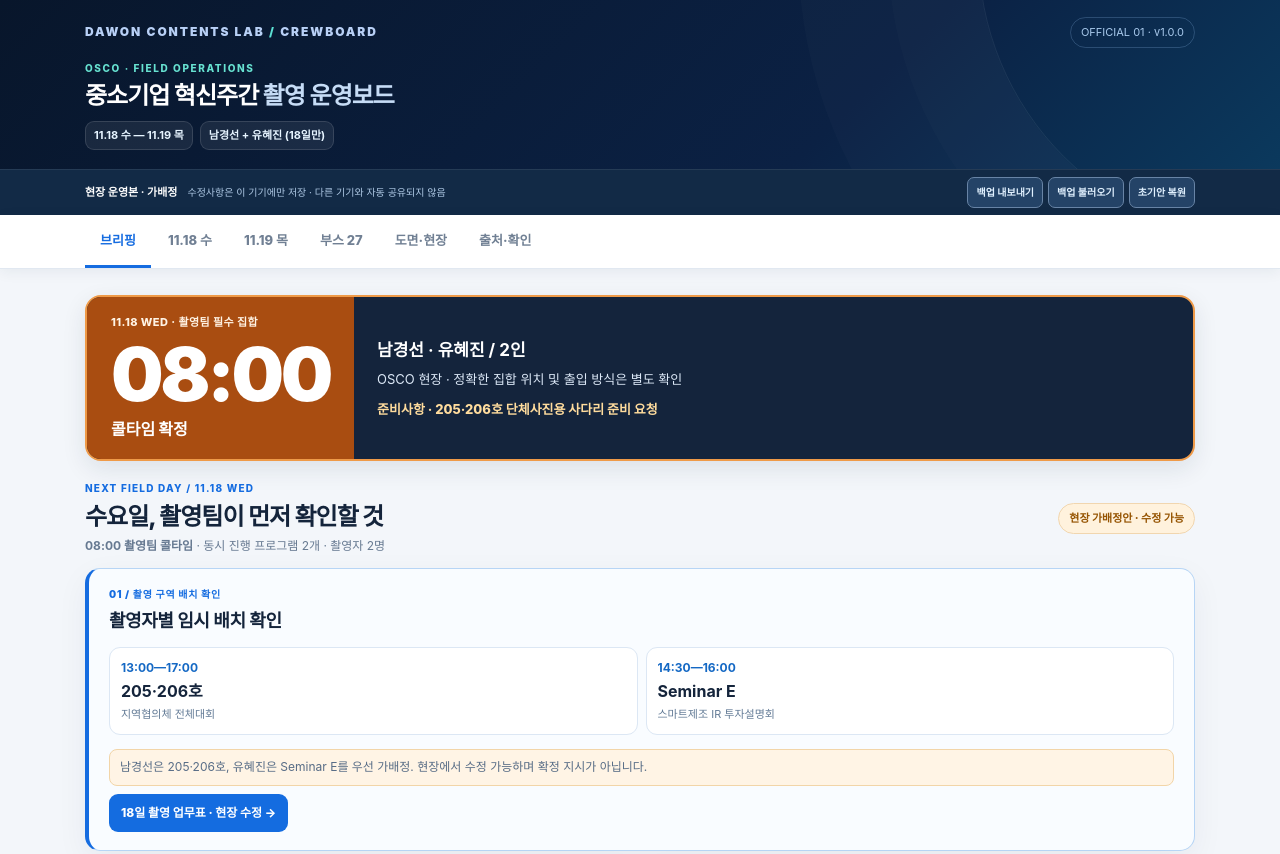
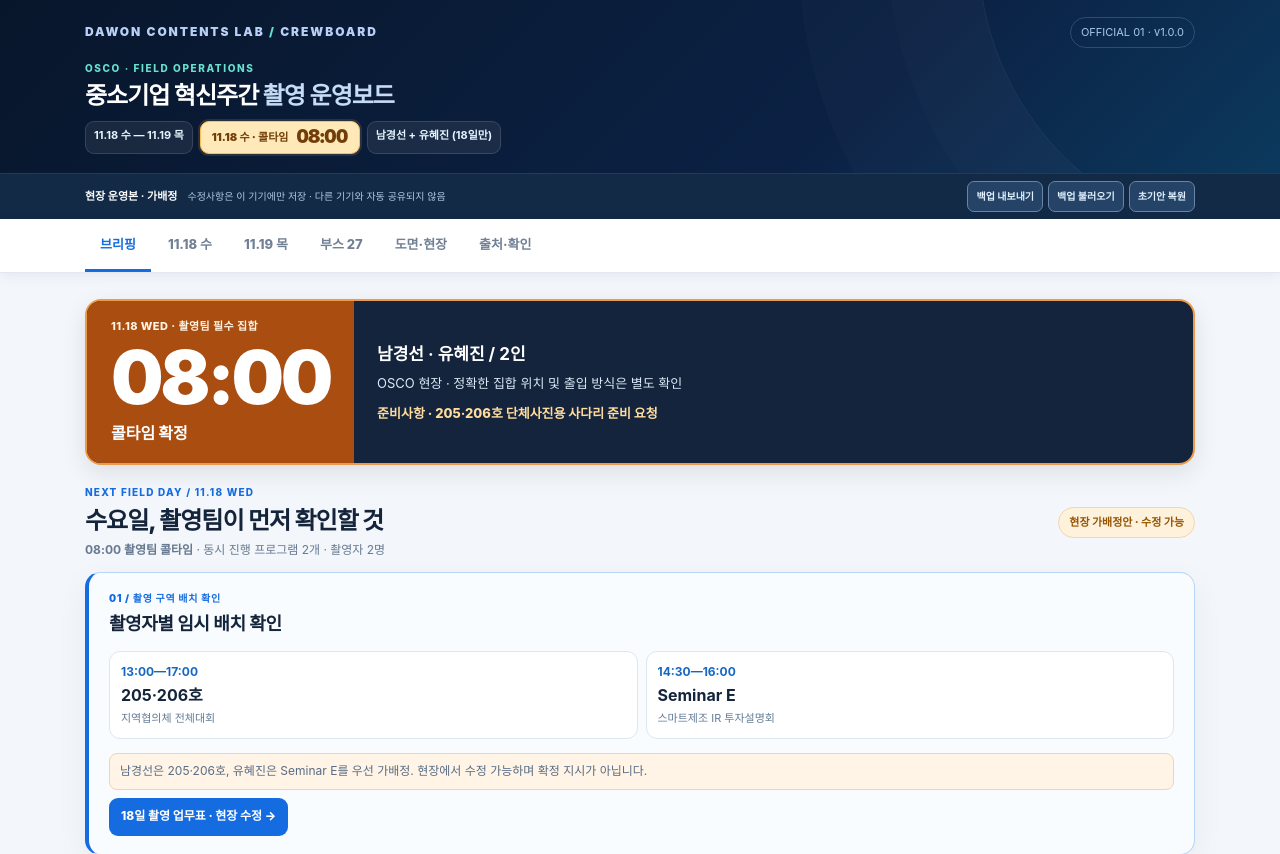
Before and after one commit to Nampro13/support-video, a plain HTML site: page osco2026/crewboard.html in a window 1280 px wide. Shown: the top 854 px of the page. Drawn offline with Linux system fonts and the light colour scheme.

Commit message:
OSCO crewboard: always show Nov 18 08:00 calltime beside header dates

```diff
--- a/osco2026/crewboard.html
+++ b/osco2026/crewboard.html
@@ -84,9 +84,15 @@ main{padding:26px 0 70px}.screen{display:none}.screen.on{display:block}.metrics{
 .calltime-detail{padding:18px 23px;display:flex;flex-direction:column;justify-content:center;gap:6px;font-size:13px}.calltime-detail b{font-size:17px}.calltime-detail>span{color:#dce8f7}.calltime-detail .calltime-prep{margin-top:4px;font-weight:850;color:#ffdc9d}
 .missiongrid{grid-template-columns:repeat(2,minmax(0,1fr));align-items:start}.mission-card.priority{grid-row:auto;grid-column:1/-1}.mission-card.support,.mission-card.info{height:100%}
 @media(max-width:680px){.calltime-alert{margin-bottom:15px;flex-direction:column}.calltime-main{min-width:0;padding:13px 17px;flex-direction:row;align-items:center;gap:10px;flex-wrap:wrap}.calltime-hour{font-size:43px;margin:0}.calltime-label{flex-basis:100%;font-size:10px}.calltime-title{font-size:14px}.calltime-detail{padding:12px 17px;font-size:12px;gap:4px}.calltime-detail b{font-size:14px}.missiongrid{display:block}.mission-card.priority{grid-column:auto}}
+
+/* Header: ensure first-day calltime is visible alongside the event dates, on mobile and desktop. */
+.hero-chip-calltime{display:inline-flex;align-items:center;gap:8px;background:#ffe9b8!important;border:1px solid #ffbc57!important;color:#713d08!important;padding:5px 11px!important;box-shadow:0 0 0 2px #fbc26022}
+.hero-chip-calltime-label{font-size:11px;font-weight:900;white-space:nowrap}
+.hero-chip-calltime strong{font-size:19px;line-height:1.1;letter-spacing:-.03em;font-variant-numeric:tabular-nums;font-weight:950}
+@media(max-width:600px){.hero-meta{gap:6px}.hero-chip-calltime{gap:6px;padding:5px 8px!important}.hero-chip-calltime-label{font-size:10px}.hero-chip-calltime strong{font-size:18px}}
 </style></head>
 <body>
-<header><div class="wrap mast"><div class="brand"><div class="brandname">DAWON CONTENTS LAB <span style="color:#5ce1d4">/</span> CREWBOARD</div><div class="version">OFFICIAL 01 · v1.0.0</div></div><div class="hero-eyebrow">OSCO · FIELD OPERATIONS</div><h1 class="hero-title">중소기업 혁신주간 <span>촬영 운영보드</span></h1><div class="hero-meta"><div class="hero-chip">11.18 수 — 11.19 목</div><div class="hero-chip">남경선 + 유혜진 (18일만)</div></div></div></header>
+<header><div class="wrap mast"><div class="brand"><div class="brandname">DAWON CONTENTS LAB <span style="color:#5ce1d4">/</span> CREWBOARD</div><div class="version">OFFICIAL 01 · v1.0.0</div></div><div class="hero-eyebrow">OSCO · FIELD OPERATIONS</div><h1 class="hero-title">중소기업 혁신주간 <span>촬영 운영보드</span></h1><div class="hero-meta"><div class="hero-chip">11.18 수 — 11.19 목</div><div class="hero-chip hero-chip-calltime" aria-label="11월 18일 수요일 촬영팀 콜타임 오전 8시"><span class="hero-chip-calltime-label">11.18 수 · 콜타임</span><strong>08:00</strong></div><div class="hero-chip">남경선 + 유혜진 (18일만)</div></div></div></header>
 <div class="sync-strip"><div class="wrap sync-inner"><span><strong>현장 운영본 · 가배정</strong><small>수정사항은 이 기기에만 저장 · 다른 기기와 자동 공유되지 않음</small></span><button type="button" id="sync-mobile-toggle" aria-expanded="false" aria-controls="sync-mobile-actions">데이터 관리 ▾</button><div class="sync-actions" id="sync-mobile-actions"><button type="button" id="download-field-json" title="현장 업무·부스 상태 파일 저장">백업 내보내기</button><label class="sync-import-label">백업 불러오기<input type="file" id="import-field-json" accept="application/json,.json" hidden></label><button type="button" id="reset-field-state">초기안 복원</button></div></div></div><div class="tabbar"><nav class="wrap tabs" aria-label="크루보드 화면"><button class="tab on" data-screen="overview">브리핑</button><button class="tab" data-screen="day1">11.18 수</button><button class="tab" data-screen="day2">11.19 목</button><button class="tab" data-screen="booths">부스 27</button><button class="tab" data-screen="site">도면·현장</button><button class="tab" data-screen="sources">출처·확인</button></nav></div>
 <main class="wrap">
 <section id="overview" class="screen on">
```
